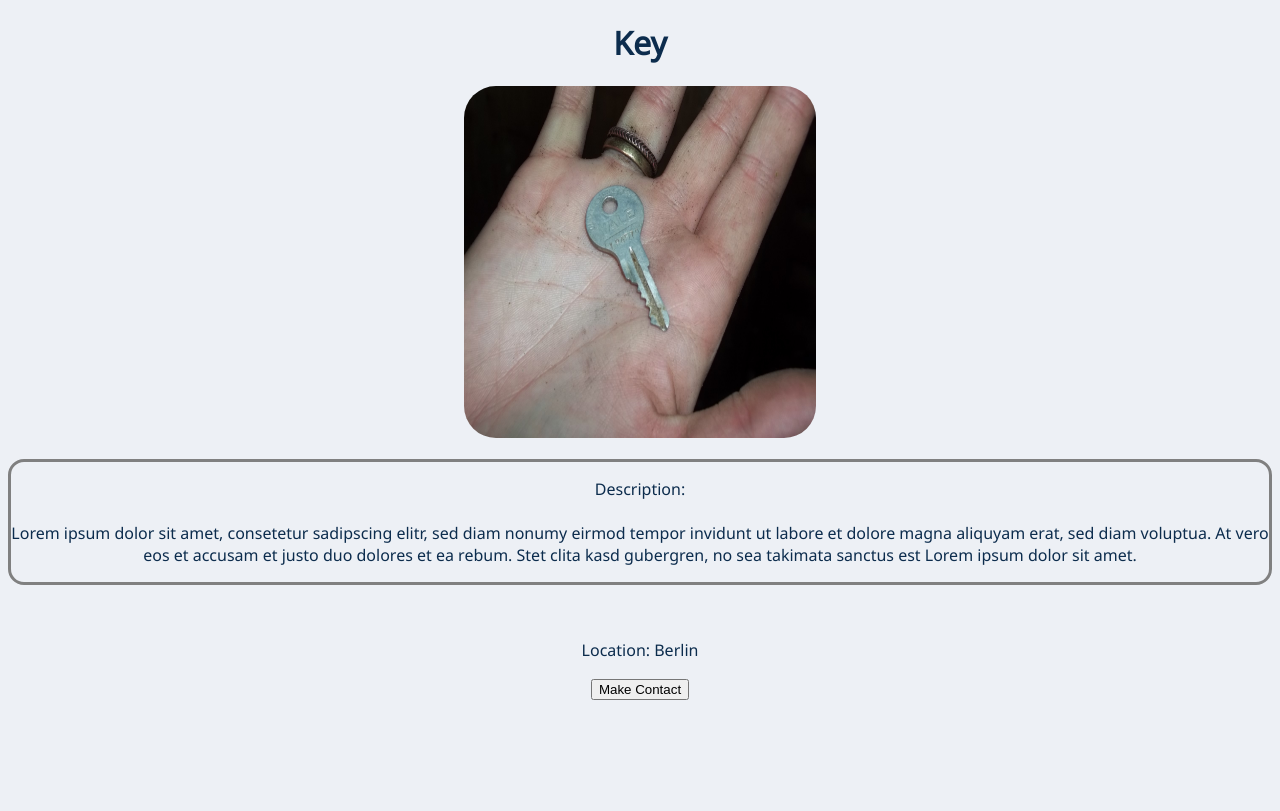
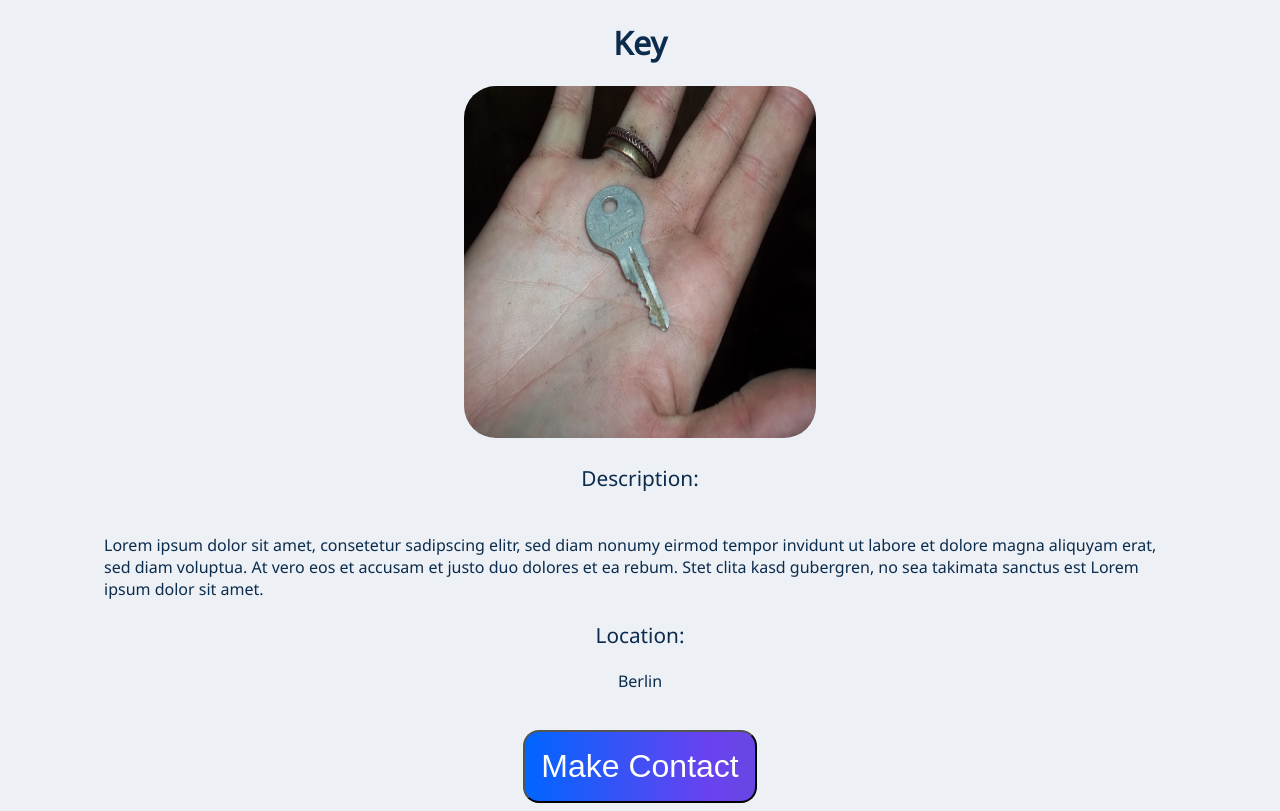
Before and after one commit to JannikUekoetter/capstone-project, a Next.js app: page /details/lost/1 in a window 1280 px wide. Built offline with nearby package versions, Linux system fonts and the light colour scheme.

Commit message:
add button styling

```diff
--- a/components/FoundItem.js
+++ b/components/FoundItem.js
@@ -30,11 +30,13 @@ const ImageContainer = styled.li`
 
 const StyledImage = styled.img`
   border-radius: 2em;
-  width: 12em;
-  height: 12em;
+  width: 200px;
+  height: 200px;
   position: relative;
 `;
 
 const StyledList = styled.li`
   list-style-type: none;
+  display: flex;
+  justify-content: center;
 `;
--- a/components/LostItem.js
+++ b/components/LostItem.js
@@ -30,13 +30,11 @@ const ImageContainer = styled.li`
 
 const StyledImage = styled.img`
   border-radius: 2em;
-  width: 200px;
-  height: 200px;
+  width: 12em;
+  height: 12em;
   position: relative;
 `;
 
 const StyledList = styled.li`
   list-style-type: none;
-  display: flex;
-  justify-content: center;
 `;
--- a/pages/details/lost/[id].js
+++ b/pages/details/lost/[id].js
@@ -22,20 +22,24 @@ export function ItemDetail({ id }) {
         layout="fill"
         alt="lost items"
       />
-      <StyledDescription>
-        <p>
-          Description: <br /> <br /> {detailItem.description}
-        </p>
-      </StyledDescription>
+      <StyledDivHeadline>Description: </StyledDivHeadline>
+      <StyledDescriptionText>
+        <br /> {detailItem.description}
+      </StyledDescriptionText>
+      <StyledLocationHeadline>Location: </StyledLocationHeadline>
 
+      <p>{detailItem.location}</p>
       <br />
-      <p>Location: {detailItem.location}</p>
       <Link href="/contact">
-        <button> Make Contact</button>
+        <StyledButton> Make Contact</StyledButton>
       </Link>
     </StyledDiv>
   );
 }
+
+const StyledDiv = styled.div`
+  text-align: center;
+`;
 
 const StyledImage = styled.img`
   border-radius: 2em;
@@ -44,18 +48,40 @@ const StyledImage = styled.img`
   position: relative;
 `;
 
-const StyledDiv = styled.div`
+const StyledDivHeadline = styled.p`
   text-align: center;
+  font-size: 1.3em;
 `;
 
-const StyledDescription = styled.p`
-  border: solid;
-  border-color: grey;
-  border-radius: 1em;
+const StyledLocationHeadline = styled.p`
+  text-align: center;
+  font-size: 1.3em;
 `;
 
-const StyledHeadline = styled.h1`
-  border-bottom: 1px solid red;
+const StyledDescriptionText = styled.p`
+  text-align: left;
+  padding-left: 6em;
+  padding-right: 6em;
+`;
+
+const StyledButton = styled.button`
+  position: relative;
+  color: white;
+  border-radius: 0.5em;
+  background-image: linear-gradient(
+    90deg,
+    #0065ff,
+    #6942ef,
+    #6554c0,
+    #008cff,
+    #0065ff,
+    #6942ef
+  );
+  background-size: 400%;
+  background-position: 0% 0%;
+  font-size: 2em;
+  padding: 0.5em;
+  outline: none;
 `;
 
 export default ItemDetail;
--- a/services/Db.js
+++ b/services/Db.js
@@ -146,7 +146,7 @@ const lostItems = [
     name: "Glasses",
     description:
       "Lorem ipsum dolor sit amet, consetetur sadipscing elitr, sed diam nonumy eirmod tempor invidunt ut labore et dolore magna aliquyam erat, sed diam voluptua. At vero eos et accusam et justo duo dolores et ea rebum. Stet clita kasd gubergren, no sea takimata sanctus est Lorem ipsum dolor sit amet.",
-    img: "/assets/lostItems/fourteen.jpeg",
+    img: "/assets/lostItems/fourteen.jpg",
     lat: 51.715248,
     long: 8.75213,
     location: "Paderborn",
@@ -300,7 +300,7 @@ const foundItems = [
     name: "Compass",
     description:
       "Lorem ipsum dolor sit amet, consetetur sadipscing elitr, sed diam nonumy eirmod tempor invidunt ut labore et dolore magna aliquyam erat, sed diam voluptua. At vero eos et accusam et justo duo dolores et ea rebum. Stet clita kasd gubergren, no sea takimata sanctus est Lorem ipsum dolor sit amet.",
-    img: "/assets/foundItems/fourteen.jpeg",
+    img: "/assets/foundItems/fourteen.jpg",
     lat: 50.606589,
     long: 11.649814,
     location: "Ziegenrück",
```
Also changed, not shown: pages/details/found/[id].js (+48 -13 lines).
